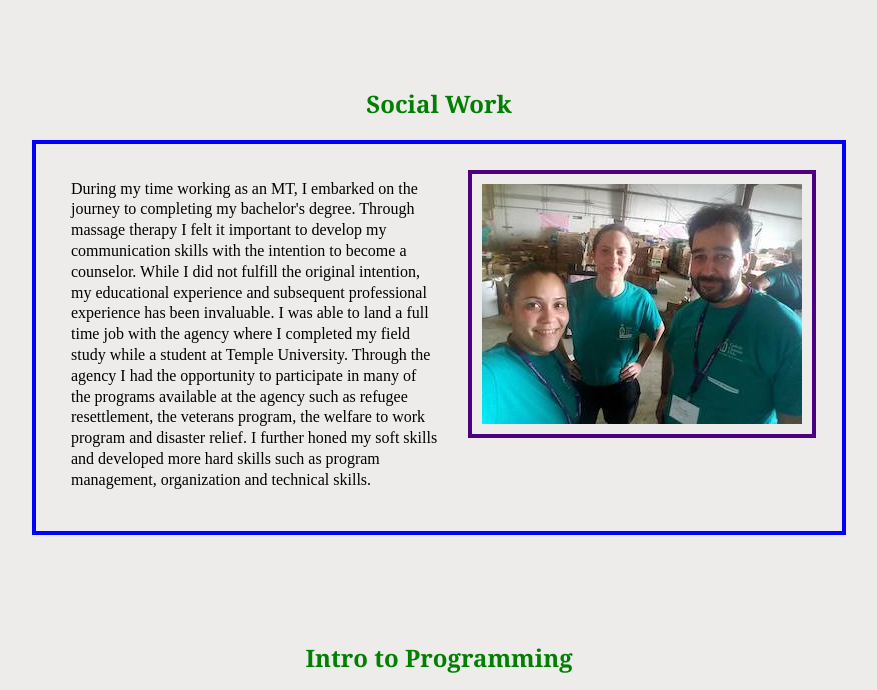
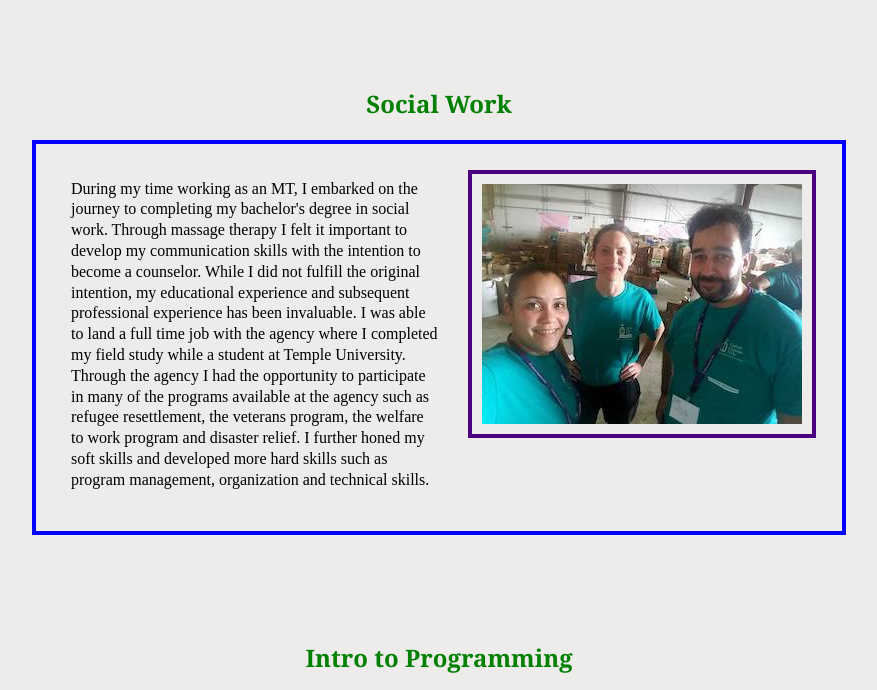
Before and after one commit to PHL-LC101-April22/js-assignment-4-html-me-something-BMars101, a website: page index.html in a window 1280 px wide. Shown: the part 683-1373 px from the top of the page, without its empty margins (201-1078 px from the left). Drawn offline with Linux system fonts and the light colour scheme.

Commit message:
added a detail.

```diff
--- a/index.html
+++ b/index.html
@@ -31,7 +31,7 @@
             <h2>Social Work</h2>
             <div id="socialworkSection">
                <img class="image" src="imgs/CCUSA_DisasterRelief.jpeg" alt="pic with coworkers" id="ccusaImg"/>
-               <p class="jobDescription">During my time working as an MT, I embarked on the journey to completing my bachelor's degree. Through massage therapy I felt it important to develop my communication skills with the intention to become a counselor. While I did not fulfill the original intention, my educational experience and subsequent professional experience has been invaluable. I was able to land a full time job with the agency where I completed my field study while a student at Temple University. Through the agency I had the opportunity to participate in many of the programs available at the agency such as refugee resettlement, the veterans program, the welfare to work program and disaster relief.
+               <p class="jobDescription">During my time working as an MT, I embarked on the journey to completing my bachelor's degree in social work. Through massage therapy I felt it important to develop my communication skills with the intention to become a counselor. While I did not fulfill the original intention, my educational experience and subsequent professional experience has been invaluable. I was able to land a full time job with the agency where I completed my field study while a student at Temple University. Through the agency I had the opportunity to participate in many of the programs available at the agency such as refugee resettlement, the veterans program, the welfare to work program and disaster relief.
                I further honed my soft skills and developed more hard skills such as program management, organization and technical skills.
                </p>
             </div>
```
Also changed, not shown: 1 other file.
